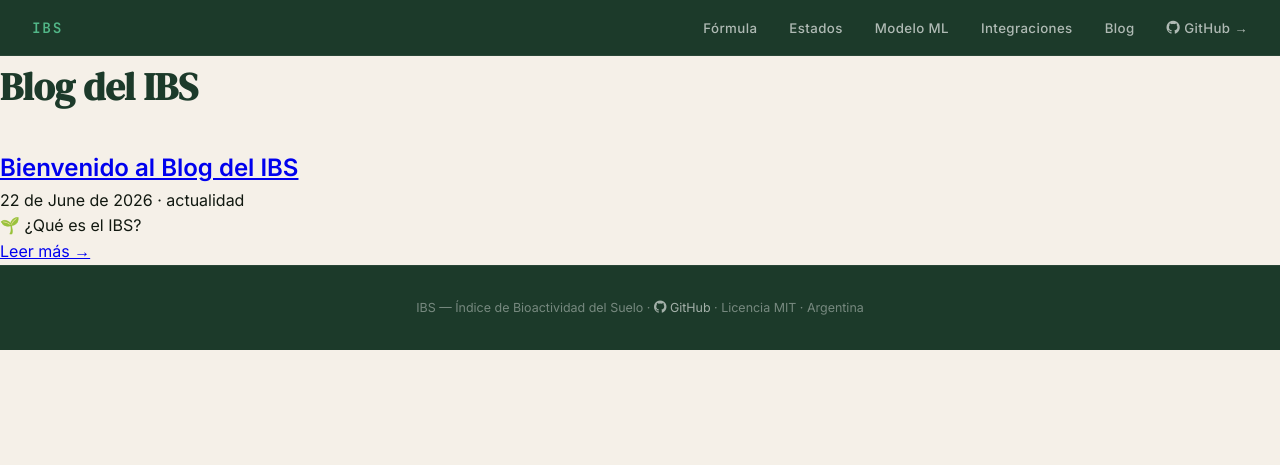
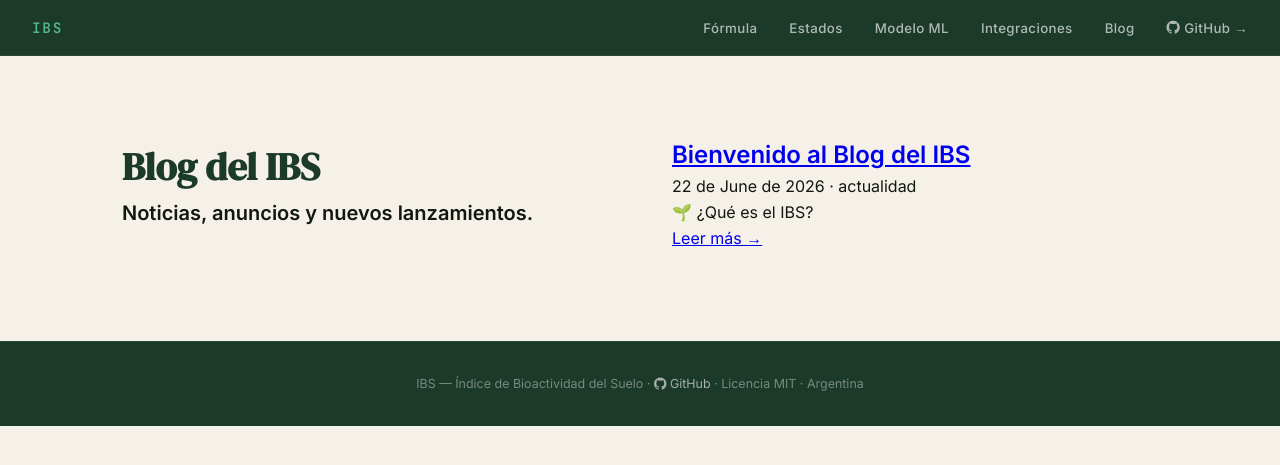
Before and after one commit to fx-biocoder/ibs, a Jekyll site: the page built from src/blog.md, in a window 1280 px wide. Shown: the top 465 px of the page. Built offline with Jekyll 4.4.1, drawn with Linux system fonts in a browser that asks for light colours.

Commit message:
style: ajustes de estilo del blog

```diff
--- a/src/assets/css/style.css
+++ b/src/assets/css/style.css
@@ -430,6 +430,17 @@ input[type="range"] {
 .btn_borde:hover { background: var(--tierra); color: var(--blanco); }
 
 /* Blog list */
+
+.blog_section {
+  max-width: var(--max);
+  margin: 0 auto;
+  padding: 5rem 2rem;
+  display: grid;
+  grid-template-columns: 1fr 1fr;
+  gap: 4rem;
+  align-items: start;
+}
+
 .post-list {
   list-style: none;
   padding: 0;
--- a/src/blog.md
+++ b/src/blog.md
@@ -5,27 +5,31 @@ permalink: /blog/
 ---
 
 <div class="blog-list">
-  <h1 style="font-family: var(--f-display); color: var(--tierra); font-size: 2.4rem; margin-bottom: 2rem;">Blog del IBS</h1>
-
-  {% if site.posts.size == 0 %}
-    <p style="color: var(--grafito);">Todavía no hay publicaciones. ¡La primera está por llegar!</p>
-  {% else %}
-    {% for post in site.posts %}
-      <article class="blog-post">
-        <h2><a href="{{ post.url | relative_url }}">{{ post.title }}</a></h2>
-        <p class="post-meta">
-          <time datetime="{{ post.date | date_to_xmlschema }}">
-            {{ post.date | date: "%d de %B de %Y" }}
-          </time>
-          {% if post.categories %}
-            · {{ post.categories | join: ", " }}
-          {% endif %}
-        </p>
-        <div class="post-excerpt">
-          {{ post.excerpt | strip_html | truncatewords: 25 }}
-        </div>
-        <a href="{{ post.url | relative_url }}" class="btn">Leer más →</a>
-      </article>
-    {% endfor %}
-  {% endif %}
+  <div class="blog_section">
+    <div>
+      <h1 style="font-family: var(--f-display); color: var(--tierra); font-size: 2.4rem;">Blog del IBS</h1>
+      <h5 style="font-size: 1.25rem; margin-bottom: 2rem;">Noticias, anuncios y nuevos lanzamientos.</h5>
+    </div>
+    {% if site.posts.size == 0 %}
+      <p style="color: var(--grafito);">Todavía no hay publicaciones. ¡La primera está por llegar!</p>
+    {% else %}
+      {% for post in site.posts %}
+        <article class="blog-post">
+          <h2><a href="{{ post.url | relative_url }}">{{ post.title }}</a></h2>
+          <p class="post-meta">
+            <time datetime="{{ post.date | date_to_xmlschema }}">
+              {{ post.date | date: "%d de %B de %Y" }}
+            </time>
+            {% if post.categories %}
+              · {{ post.categories | join: ", " }}
+            {% endif %}
+          </p>
+          <div class="post-excerpt">
+            {{ post.excerpt | strip_html | truncatewords: 25 }}
+          </div>
+          <a href="{{ post.url | relative_url }}" class="btn">Leer más →</a>
+        </article>
+      {% endfor %}
+    {% endif %}
+  </div>
 </div>
```
